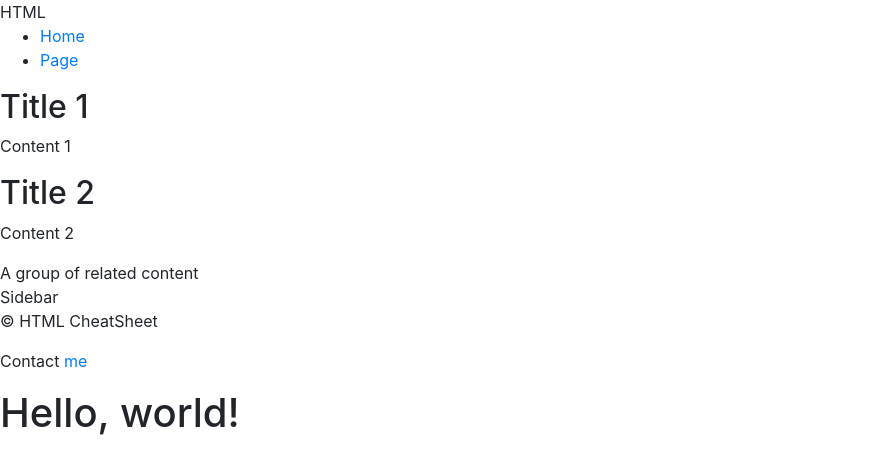
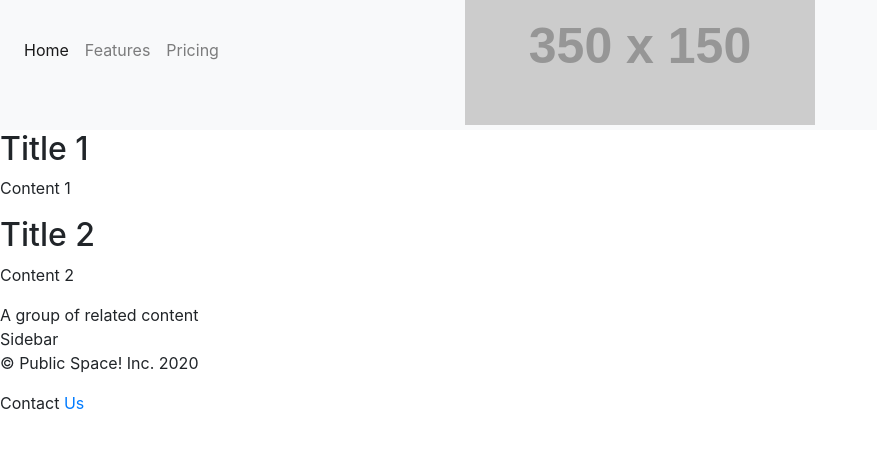
Before and after one commit to tylermcleant/GOLDTeamTCPHackathon, a plain HTML site: page public/index.html in a window 1280 px wide. Shown: the whole page, without its empty margins (0-877 px from the left). Drawn offline with nearby package versions, Linux system fonts and the light colour scheme; placeholder pictures from the web are drawn by us.

Commit message:
more framework

```diff
--- a/public/css/index.css
+++ b/public/css/index.css
@@ -0,0 +1,10 @@
+.navbar-brand {
+    transform: translateX(-50%);
+    left: 50%;
+    position: absolute;
+}
+
+.navbar{
+    padding-top: 30px;
+    padding-bottom: 60px;
+}
--- a/public/index.html
+++ b/public/index.html
@@ -5,17 +5,23 @@
     <meta name="viewport" content="width=device-width, initial-scale=1, shrink-to-fit=no">
 
     <link rel="stylesheet" href="https://stackpath.bootstrapcdn.com/bootstrap/4.5.2/css/bootstrap.min.css" integrity="sha384-JcKb8q3iqJ61gNV9KGb8thSsNjpSL0n8PARn9HuZOnIxN0hoP+VmmDGMN5t9UJ0Z" crossorigin="anonymous">
-
+    <link rel="stylesheet" href="css/index.css">
     <title>Space Place!</title>
 </head>
 <body>
     <header>
-        <div id="logo">HTML</div>
-        <nav>
-            <ul>
-                <li><a href="/">Home</a>
-                <li><a href="/link">Page</a>
-            </ul>
+        <nav class="navbar navbar-expand-lg navbar-light bg-light">
+            <a class="navbar-brand" href="index.html"><img src="https://via.placeholder.com/350x150"></a>
+            <button class="navbar-toggler" type="button" data-toggle="collapse" data-target="#navbarNavAltMarkup" aria-controls="navbarNavAltMarkup" aria-expanded="false" aria-label="Toggle navigation">
+            <span class="navbar-toggler-icon"></span>
+            </button>
+            <div class="collapse navbar-collapse" id="navbarNavAltMarkup">
+            <div class="navbar-nav">
+                <a class="nav-link active" href="#">Home <span class="sr-only">(current)</span></a>
+                <a class="nav-link" href="#">Features</a>
+                <a class="nav-link" href="#">Pricing</a>
+            </div>
+            </div>
         </nav>
     </header>
     <main role="main">
@@ -35,12 +41,11 @@
         Sidebar
     </aside>
     <footer>
-        <p>&copy; HTML CheatSheet</p>
+        <p>&copy; Public Space! Inc. 2020</p>
         <address>
-            Contact <a href="mailto:me@htmlg.com">me</a>
+            Contact <a href="mailto:me@htmlg.com">Us</a>
         </address>
     </footer>
-    <h1>Hello, world!</h1>
 
     <!-- Optional JavaScript -->
     <!-- jQuery first, then Popper.js, then Bootstrap JS -->
```
